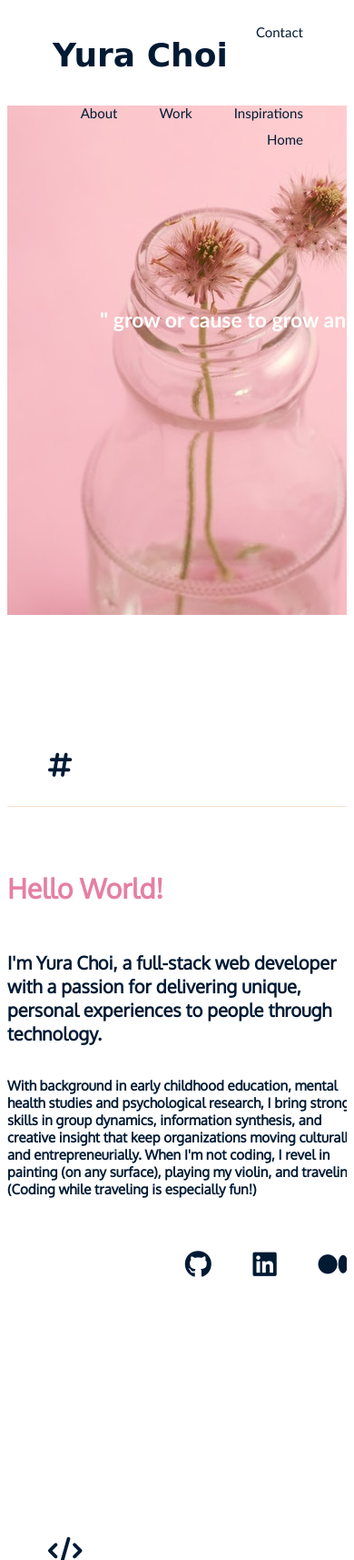
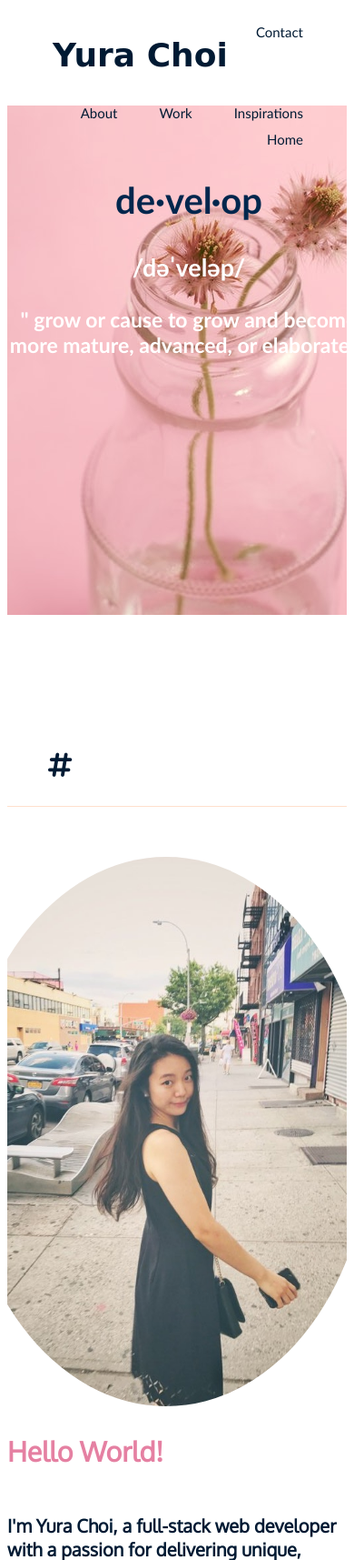
Before and after one commit to yuralala8/portfolio, a PHP site: page /index.html in a window 390 px wide; the page is wider, and only the part inside the window is pictured. Shown: the top 1715 px of that part at 91% size. Run offline with PHP 8.4, Linux system fonts and the light colour scheme; some libraries are stand-ins or nearby versions; some web fonts are replaced.

Commit message:
responsive design added

```diff
--- a/css/index.css
+++ b/css/index.css
@@ -35,7 +35,7 @@ h1 {
 }
 
 .container {
-  width: 1200px;
+  width: 50%;
   margin: 0 auto;
   font-weight: bold;
   font-size: 23px;
@@ -45,6 +45,12 @@ h1 {
 @media (max-width:800px) {
   .container {
     width:975px;/*The width is 975px, when the viewport is 800px or smaller*/
+  }
+}
+
+@media (max-width:600px) {
+  .container {
+    width:400px;/*The width is 300px, when the viewport is 800px or smaller*/
   }
 }
 
```
